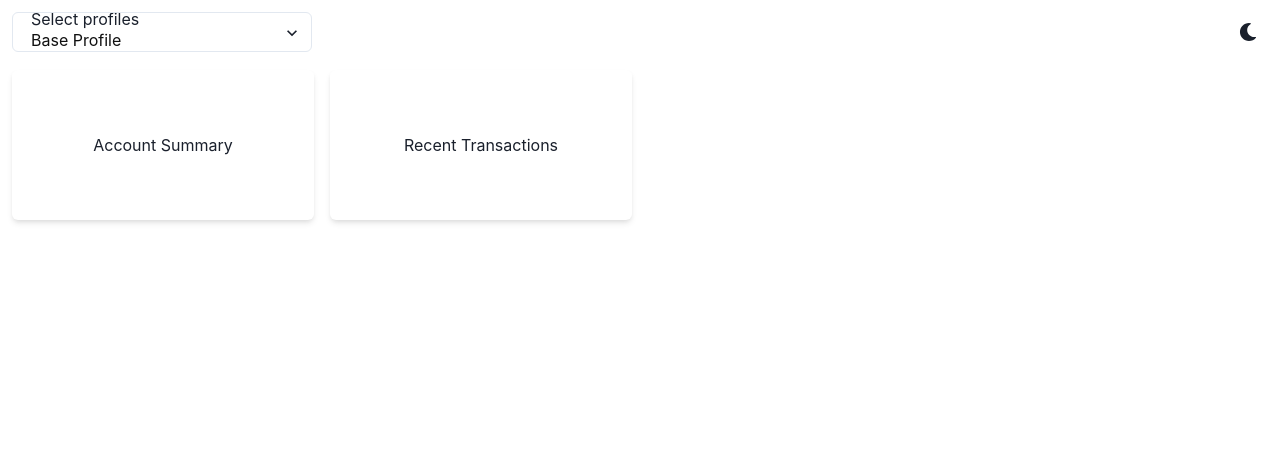
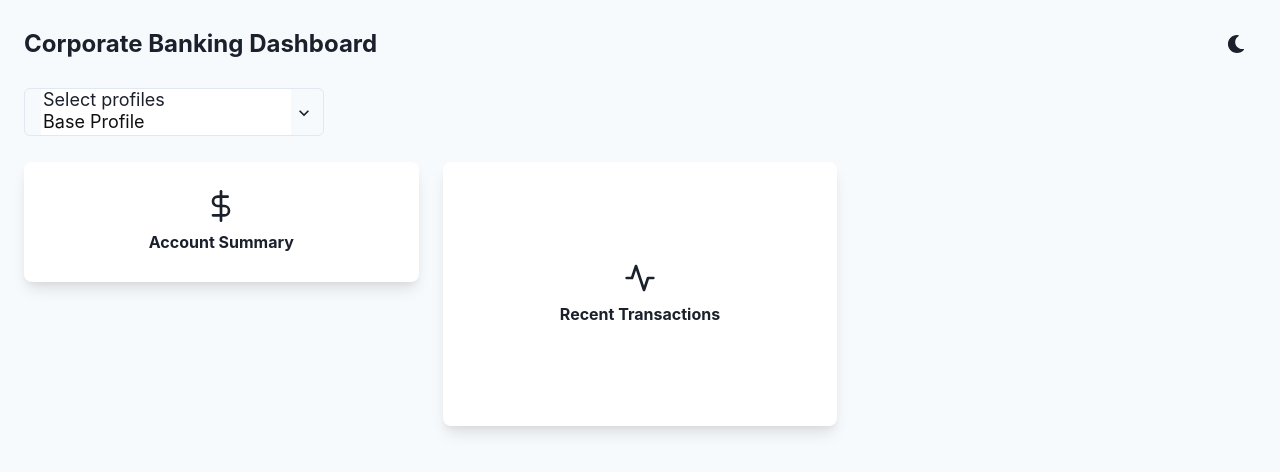
Before and after one commit to disaa0/bank_dashboard, a React (Create React App) app: page / in a window 1280 px wide. Shown: the top 472 px of the page. Built offline with nearby package versions, Linux system fonts and the light colour scheme.

Commit message:
layout improvements

```diff
--- a/src/App.tsx
+++ b/src/App.tsx
@@ -5,42 +5,85 @@ import {
   Grid,
   theme,
   Select,
-  Flex,
+  Text,
+  VStack,
+  HStack,
+  Icon,
+  useColorModeValue,
 } from "@chakra-ui/react";
 import { ColorModeSwitcher } from "./ColorModeSwitcher";
+import { FiDollarSign, FiTrendingUp, FiGlobe, FiPieChart, FiActivity } from "react-icons/fi";
+import { IconType } from 'react-icons';
 
-// Mock data for profiles and widgets
-const profiles = [
+type Profile = {
+  id: string;
+  name: string;
+};
+
+type WidgetSize = 'small' | 'medium' | 'large';
+
+type Widget = {
+  id: string;
+  name: string;
+  profiles: string[];
+  size: WidgetSize;
+  icon: IconType;
+};
+
+const profiles: Profile[] = [
   { id: 'base', name: 'Base Profile' },
   { id: 'risk', name: 'Risk Management' },
   { id: 'investment', name: 'Investment' },
 ];
 
-const widgets = [
-  { id: 'w1', name: 'Account Summary', profiles: ['base'] },
-  { id: 'w2', name: 'Recent Transactions', profiles: ['base'] },
-  { id: 'w3', name: 'Currency Tracker', profiles: ['risk'] },
-  { id: 'w4', name: 'Stock Market', profiles: ['risk', 'investment'] },
-  { id: 'w5', name: 'Investment Portfolio', profiles: ['investment'] },
+const widgets: Widget[] = [
+  { id: 'w1', name: 'Account Summary', profiles: ['base'], size: 'medium', icon: FiDollarSign },
+  { id: 'w2', name: 'Recent Transactions', profiles: ['base'], size: 'large', icon: FiActivity },
+  { id: 'w3', name: 'Currency Tracker', profiles: ['risk'], size: 'small', icon: FiGlobe },
+  { id: 'w4', name: 'Stock Market', profiles: ['risk', 'investment'], size: 'medium', icon: FiTrendingUp },
+  { id: 'w5', name: 'Investment Portfolio', profiles: ['investment'], size: 'large', icon: FiPieChart },
 ];
 
-const Widget = ({ name }: { name: string }) => (
+const widgetSizes: Record<WidgetSize, { rowSpan: number; colSpan: number }> = {
+  small: { rowSpan: 1, colSpan: 1 },
+  medium: { rowSpan: 1, colSpan: 2 },
+  large: { rowSpan: 2, colSpan: 2 },
+};
+
+type WidgetProps = {
+  name: string;
+  size: WidgetSize;
+  icon: IconType;
+};
+
+const Widget: React.FC<WidgetProps> = ({ name, size, icon: IconComponent }) => {
+  const bgColor = useColorModeValue('white', 'gray.700');
+  const { rowSpan, colSpan } = widgetSizes[size];
+
+  return (
     <Box
-    bg="white"
+      bg={bgColor}
       p={4}
-    borderRadius="md"
-    boxShadow="md"
-    minHeight="150px"
+      borderRadius="lg"
+      boxShadow="lg"
+      gridRow={`span ${rowSpan}`}
+      gridColumn={`span ${colSpan}`}
       display="flex"
+      flexDirection="column"
       alignItems="center"
       justifyContent="center"
+      transition="all 0.3s"
+      _hover={{ transform: 'translateY(-5px)', boxShadow: 'xl' }}
     >
-    {name}
+      <Icon as={IconComponent} boxSize={8} mb={2} />
+      <Text fontWeight="bold">{name}</Text>
     </Box>
   );
+};
 
-export const App = () => {
-  const [selectedProfiles, setSelectedProfiles] = useState(['base']);
+export const App: React.FC = () => {
+  const [selectedProfiles, setSelectedProfiles] = useState<string[]>(['base']);
+  const bgColor = useColorModeValue('gray.50', 'gray.900');
 
   const handleProfileChange = (event: React.ChangeEvent<HTMLSelectElement>) => {
     const selectedOptions = Array.from(
@@ -56,14 +99,19 @@ export const App = () => {
 
   return (
     <ChakraProvider theme={theme}>
-      <Box minH="100vh" p={3}>
-        <Flex justifyContent="space-between" mb={4}>
+      <Box minH="100vh" bg={bgColor} p={6}>
+        <VStack spacing={6} align="stretch">
+          <HStack justifyContent="space-between">
+            <Text fontSize="2xl" fontWeight="bold">Corporate Banking Dashboard</Text>
+            <ColorModeSwitcher />
+          </HStack>
           <Select
             placeholder="Select profiles"
             multiple
             value={selectedProfiles}
             onChange={handleProfileChange}
             maxWidth="300px"
+            size="lg"
           >
             {profiles.map((profile) => (
               <option key={profile.id} value={profile.id}>
@@ -71,17 +119,16 @@ export const App = () => {
               </option>
             ))}
           </Select>
-          <ColorModeSwitcher />
-        </Flex>
           <Grid
-          templateColumns="repeat(auto-fill, minmax(250px, 1fr))"
-          gap={4}
-          autoRows="minmax(150px, auto)"
+            templateColumns="repeat(6, 1fr)"
+            gap={6}
+            autoRows="minmax(120px, auto)"
           >
             {visibleWidgets.map((widget) => (
-            <Widget key={widget.id} name={widget.name} />
+              <Widget key={widget.id} name={widget.name} size={widget.size} icon={widget.icon} />
             ))}
           </Grid>
+        </VStack>
       </Box>
     </ChakraProvider>
   );
```
Lines whose indentation alone changed are shown as unchanged.
